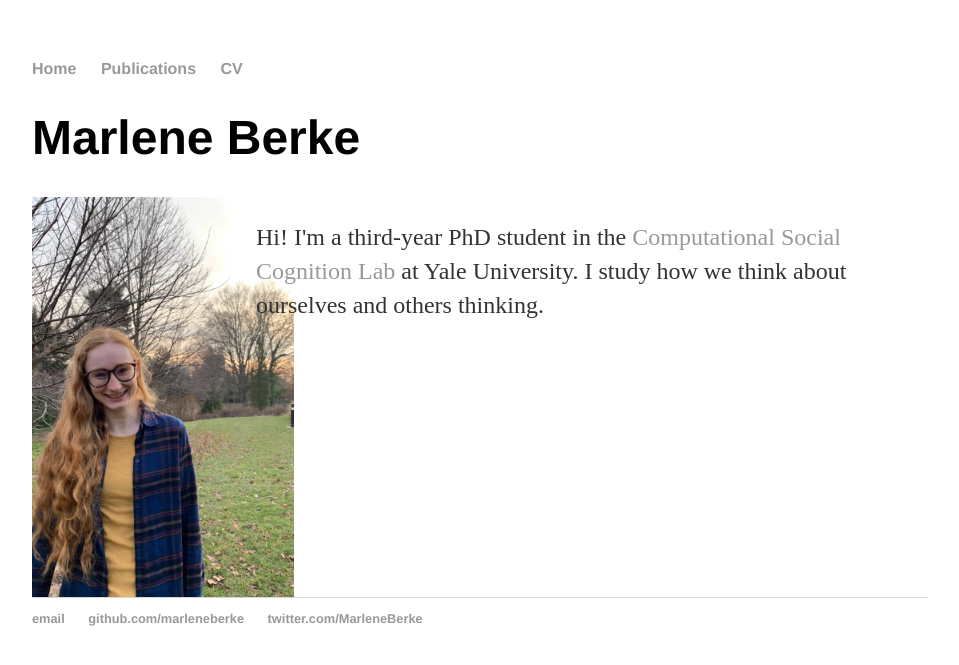
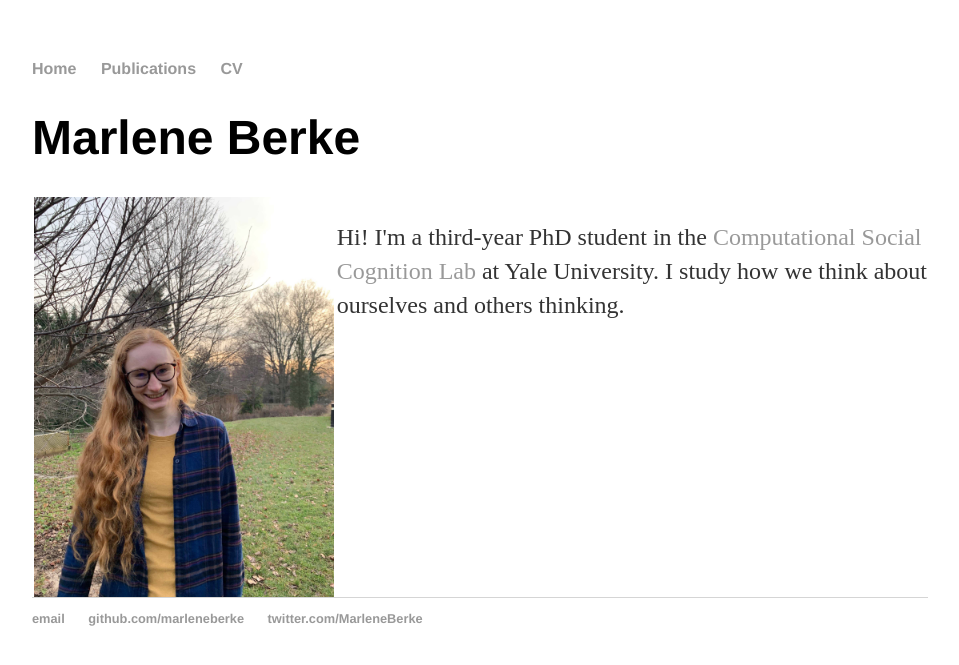
Before and after one commit to marleneberke/marleneberke.github.io, a Jekyll site: the page built from index.html, in a window 1280 px wide. Shown: the top 665 px of the page, without its empty margins (160-1119 px from the left). Built offline with Jekyll 4.4.1, drawn with Linux system fonts in a browser that asks for light colours.

Commit message:
Update main.css

```diff
--- a/css/main.css
+++ b/css/main.css
@@ -48,11 +48,11 @@ ul.posts li {
 }
 
 .column1 {
-  width: 25%;
+  width: 34%;
   display:flex;
   align-items:center;
   justify-content:center;
 }
 .column2 {
-  width: 75%;
+  width: 66%;
 }
```
